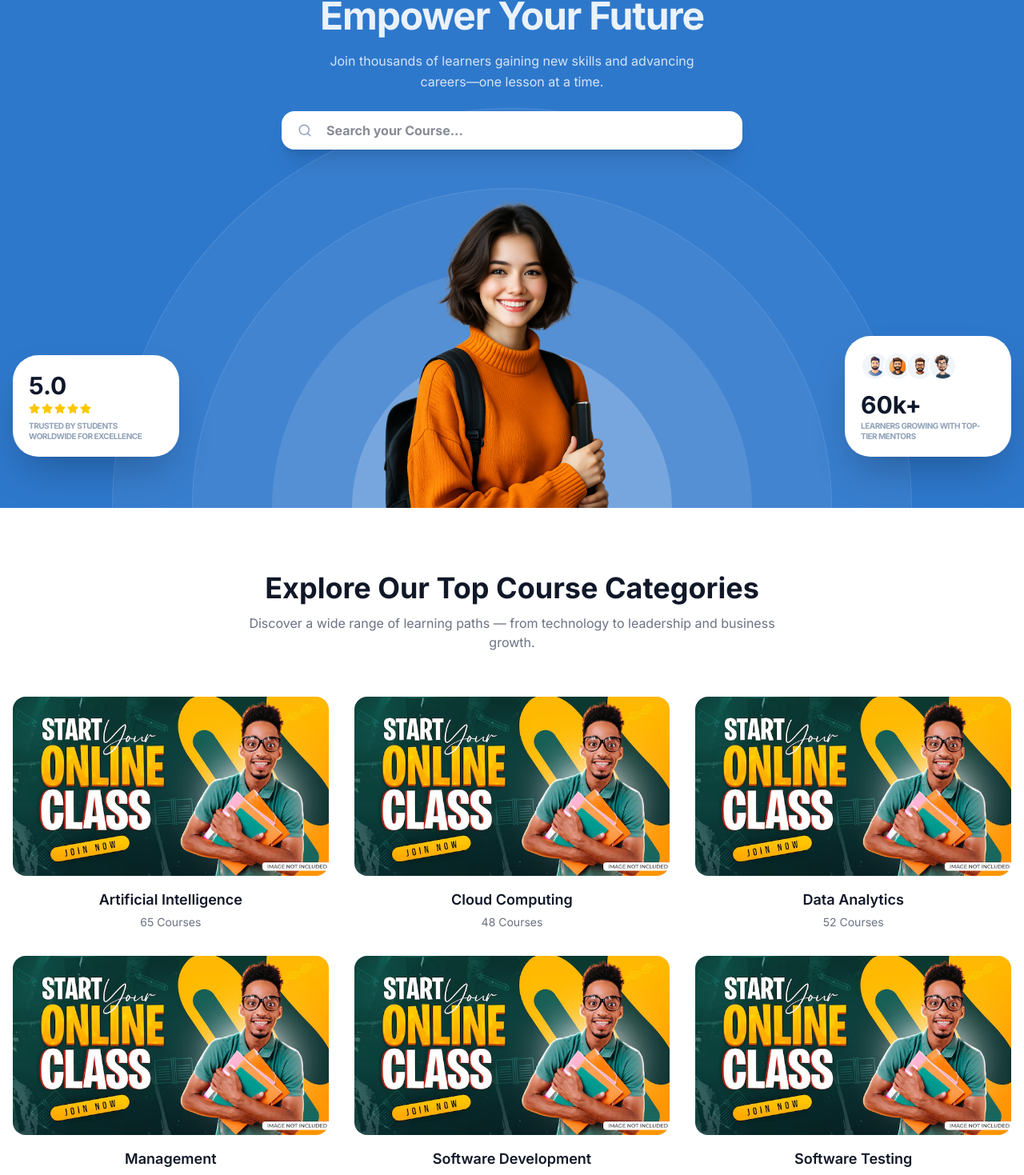
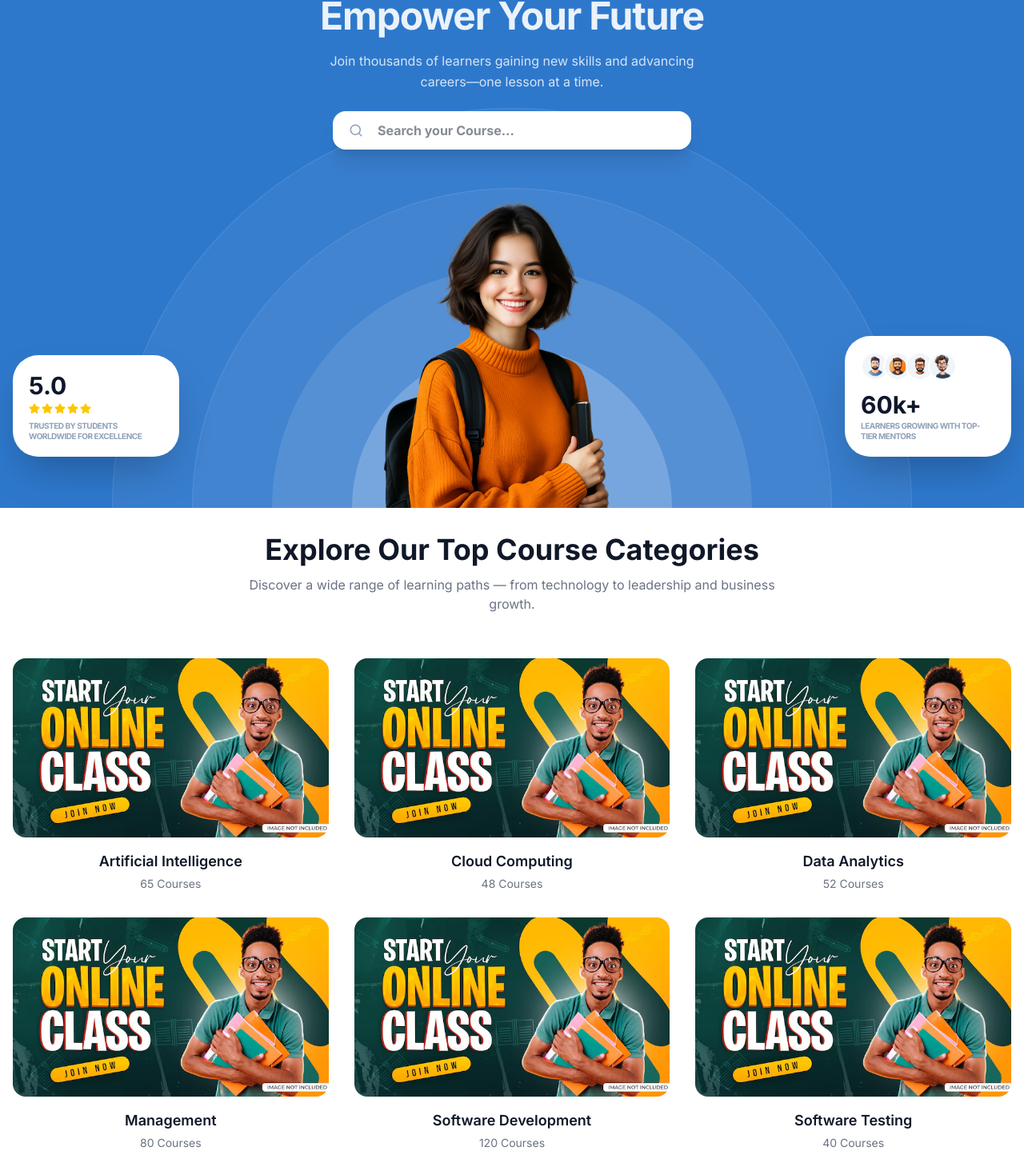
Before and after one commit to BrilliantBrains-CodeBase/proximsoft, a React (Vite) app: page / in a window 1280 px wide. Shown: the part 165-1634 px from the top of the page at 80% size. Built offline with nearby package versions, Linux system fonts and the light colour scheme.

Commit message:
ui fixes

```diff
--- a/src/pages/Courses/CourseCategory/CourseCategory.tsx
+++ b/src/pages/Courses/CourseCategory/CourseCategory.tsx
@@ -61,7 +61,7 @@ const CourseCategory = () => {
   }
 
   return (
-    <div className="min-h-screen bg-white pt-16 mt-6 pb-24 px-6">
+    <div className="min-h-screen bg-white pt-16 mt-6  px-6">
       <div className="max-w-6xl mx-auto">
 
         <Breadcrumb categoryName={currentCategory.title} />
--- a/src/pages/Home/components/CourseCategoriesSection.tsx
+++ b/src/pages/Home/components/CourseCategoriesSection.tsx
@@ -7,7 +7,7 @@ const CourseCategoriesSection = () => {
   const navigate = useNavigate();
 
   return (
-    <section className="max-w-7xl mx-auto px-4 py-20">
+    <section className="max-w-7xl mx-auto px-4 py-8">
       {/* Header */}
       <div className="text-center mb-14">
         <h2 className="text-3xl md:text-4xl font-bold text-gray-900">
@@ -19,11 +19,12 @@ const CourseCategoriesSection = () => {
         </p>
       </div>
 
-      {/* Grid */}
+      {/* Grid - Strictly Sliced to 6 */}
       <div className="grid grid-cols-1 sm:grid-cols-2 lg:grid-cols-3 gap-8">
         {courseCategories
           .filter(cat => cat.isActive)
           .sort((a, b) => a.sequence - b.sequence)
+          .slice(0, 6)
           .map(category => (
             <motion.div
               key={category.uid}
@@ -60,9 +61,10 @@ const CourseCategoriesSection = () => {
             </motion.div>
           ))}
       </div>
+
       <div className="flex justify-center w-full mt-12">
         <motion.div whileHover={{ scale: 1.05 }} whileTap={{ scale: 0.96 }}>
-            <Link
+          <Link
             to="/courses"
             className="
                 px-8 py-3 rounded-full
@@ -72,12 +74,11 @@ const CourseCategoriesSection = () => {
                 hover:bg-[#2f7fd6]
                 transition-all duration-300
             "
-            >
+          >
             View All
-            </Link>
+          </Link>
         </motion.div>
-        </div>
-
+      </div>
     </section>
   );
 };
--- a/src/pages/Home/components/Hero.tsx
+++ b/src/pages/Home/components/Hero.tsx
@@ -68,7 +68,7 @@ const Hero = () => {
         </p>
 
         {/* Search Input */}
-        <div className="relative w-full max-w-xl mb-4" ref={dropdownRef}>
+        <div className="relative w-full max-w-md mb-4" ref={dropdownRef}>
           <div className="relative group">
             <Search className="absolute left-5 top-1/2 -translate-y-1/2 text-slate-400" size={18} />
             <input
```
